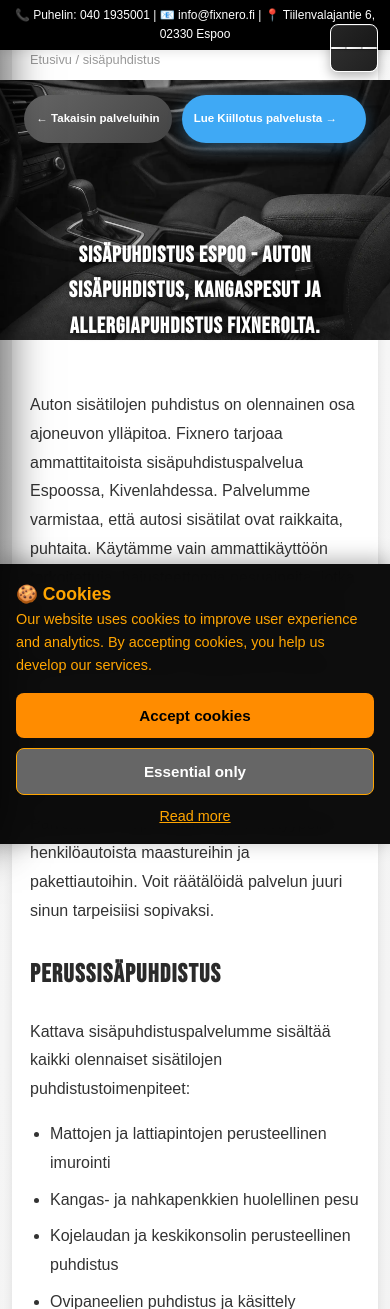
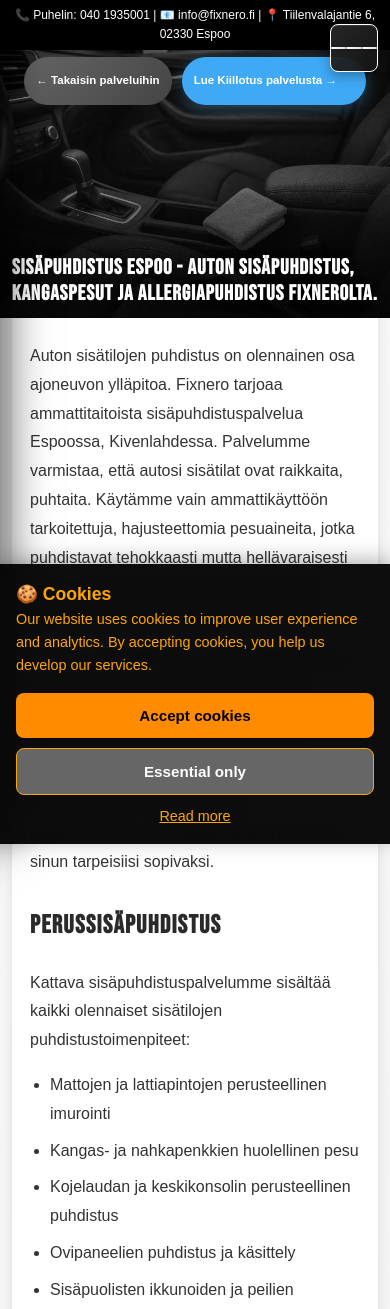
Before and after one commit to TomiServices/Rajala-services, a PHP site: page /sisapuhdistus.html in a window 390 px wide. Shown: the top 1309 px of the page. Run offline with PHP 8.4, Linux system fonts and the light colour scheme.

Commit message:
Responsive hero section redesign: modern CSS with gradient overlay and clamp() sizing
Co-authored-by: TomiServices <208282197+TomiServices@users.noreply.github.com>

```diff
--- a/sisapuhdistus.html
+++ b/sisapuhdistus.html
@@ -583,17 +583,6 @@
             }
 
         }
-        /* Hero image section placement inside container */
-        .container .hero-image-section {
-            margin-top: -28px;
-            margin-left: -40px;
-            margin-right: -40px;
-            width: calc(100% + 80px);
-            margin-bottom: 8px;
-            background: transparent;
-            padding: 0;
-            border-radius: 18px 18px 0 0;
-        }
         /* Breadcrumb shown only on mobile, fills the white gap between top bar and hero */
         .breadcrumb-mobile {
             display: none;
@@ -612,74 +601,6 @@
         @media (max-width: 768px) {
             .breadcrumb-mobile {
                 display: block;
-            }
-        }
-        .container .hero-image-section img {
-            height: 450px;
-            width: 100%;
-        }
-        /* Remove dark overlay; place buttons at top and h1 at bottom */
-        .container .hero-image-section img + .hero-overlay {
-            background: transparent;
-            justify-content: space-between;
-            align-items: flex-start;
-            padding-top: 50px;
-            box-sizing: border-box;
-        }
-        .container .hero-image-section img + .hero-overlay h1 {
-            text-shadow: 1px 1px 6px rgba(0,0,0,0.9);
-            margin-bottom: 0;
-            width: 100%;
-        }
-        /* Top buttons row inside hero */
-        .hero-top-buttons {
-            display: flex;
-            gap: 10px;
-            flex-wrap: wrap;
-            width: 100%;
-            justify-content: center;
-        }
-        /* Full-width hero on mobile */
-        @media (max-width: 768px) {
-            .container .hero-image-section {
-                margin-left: 0;
-                margin-right: 0;
-                width: 100vw;
-                left: 50%;
-                transform: translateX(-50%);
-                border-radius: 0;
-            }
-            .container .hero-image-section img {
-                height: 250px;
-                border-radius: 0;
-            }
-        }
-        @media (max-width: 480px) {
-            /* Taller than desktop because the title wraps to 3+ lines on narrow screens */
-            .container .hero-image-section img {
-                height: 330px;
-            }
-            .container .hero-image-section .hero-overlay h1 {
-                font-size: 1.4rem;
-            }
-            /* Elevate H1 slightly so it never extends beyond the image bottom edge */
-            .container .hero-image-section img + .hero-overlay {
-                padding-bottom: 30px;
-            }
-        }
-        /* Wider hero on desktop: extend to viewport width for better visual alignment */
-        @media (min-width: 769px) {
-            .container .hero-image-section {
-                position: relative;
-                left: 50%;
-                transform: translateX(-50%);
-                width: 100vw;
-                margin-left: 0;
-                margin-right: 0;
-                border-radius: 0;
-            }
-            .container .hero-image-section img {
-                max-width: 100%;
             }
         }
     </style>
--- a/static/css/custom.css
+++ b/static/css/custom.css
@@ -1,103 +1,76 @@
-/* custom.css - hero image fixes */
+/* custom.css - Reusable hero section component for Rajala Services / Fixnero */
+
 :root {
-  --hero-gap-top: 12px; /* etäisyys navin ja kuvan väliin */
-  --hero-h-mobile: 120px;
-  --hero-h-small: 110px;
-  --hero-h-tablet: 130px;
-  --hero-h-desktop: 140px;
+  --hero-gap-top: 12px;
+  /* Negative overlap that pulls the hero flush against the top of .container
+     (compensates for .container's 28px top padding at the hero position) */
+  --hero-container-overlap: -28px;
 }
+
+/* ===== HERO SECTION =====
+ * Reusable hero component for service subpages.
+ * HTML pattern: .hero-image-section > img + .hero-overlay > .hero-top-buttons + h1
+ * Breakpoints: ≤480px mobile · ≤768px tablet · 769px+ desktop.
+ * ========================= */
 
 .hero-image-section {
   position: relative;
   width: 100%;
-  margin: 0 auto;
-  margin-top: calc(var(--nav-offset, 70px) + var(--hero-gap-top));
-  margin-bottom: 24px;
-  padding: 20px;
-  max-width: 1200px; /* Aligns with the content width */
-  display: flex;
-  flex-direction: column;
-  justify-content: center;
-  align-items: center;
-  background: #f9f9f9; /* Matches white margins */
-  border-radius: 12px;
-  overflow: hidden; /* Fallback for browsers without :has() support */
-}
-
-/* When image comes first, contain it properly for overlay
-   Note: :has() requires modern browsers (Chrome 105+, Safari 15.4+, Firefox 121+)
-   This ensures overlay stays within bounds */
-.hero-image-section:has(img:first-child) {
   overflow: hidden;
 }
 
+/* Hero image: fills container, cropped with cover.
+   38vw keeps the hero at ~40% of viewport width on desktop (≈480px at 1280px)
+   while the clamp bounds prevent it from getting too short (<220px) or too tall (>480px). */
 .hero-image-section img {
-  max-width: 100%;
-  height: auto;
+  display: block;
+  width: 100%;
+  height: clamp(220px, 38vw, 480px);
   object-fit: cover;
   object-position: center;
-  border-radius: 8px; /* Slight border radius for visual consistency */
-  box-shadow: 0 2px 8px rgba(0, 0, 0, 0.1); /* Soft shadow to elevate the image */
 }
 
+/* Gradient overlay: top-dark for button legibility, clear middle, bottom-dark for H1 */
 .hero-overlay {
-  position: relative;
+  position: absolute;
+  inset: 0;
+  background: linear-gradient(
+    to bottom,
+    rgba(0, 0, 0, 0.35) 0%,
+    rgba(0, 0, 0, 0.05) 35%,
+    rgba(0, 0, 0, 0.50) 65%,
+    rgba(0, 0, 0, 0.82) 100%
+  );
   display: flex;
   flex-direction: column;
-  align-items: center;
-  text-align: center;
-  padding: 20px 40px;
+  justify-content: space-between;
+  align-items: flex-start;
+  padding: clamp(14px, 3vw, 40px);
+  box-sizing: border-box;
 }
 
-/*
- * Adaptive Layout Pattern:
- * - If HTML has <img> first, then <hero-overlay>: overlay positions absolutely over image (current service pages)
- * - If HTML has <hero-overlay> first, then <img>: content stacks above image (new design pattern)
- * This allows backward compatibility while supporting new layouts
- */
-
-/* When image comes first (current structure), position overlay absolutely over image */
-.hero-image-section img + .hero-overlay {
-  position: absolute;
-  top: 0;
-  left: 0;
+/* H1 inside hero: always white with shadow for contrast on any image */
+.hero-overlay h1 {
+  color: #fff;
+  font-size: clamp(1.3rem, 3.5vw, 2.8rem);
+  font-family: 'Bebas Neue', 'Yanone Kaffeesatz', 'Impact', sans-serif;
+  letter-spacing: 0.04em;
+  line-height: 1.2;
+  text-shadow: 0 2px 10px rgba(0, 0, 0, 0.70);
+  margin: 0;
   width: 100%;
-  height: 100%;
-  justify-content: center;
-  color: white;
-  background: rgba(0, 0, 0, 0.4);
-  padding: 20px;
-}
-
-/* Text color adjustments for overlay on image */
-.hero-image-section img + .hero-overlay h1 {
-  color: white;
-}
-
-.hero-image-section img + .hero-overlay p {
-  color: white;
-}
-
-/* Ensure image doesn't interfere with flex layout when overlay comes first */
-.hero-image-section .hero-overlay + img {
-  display: block;
-}
-
-.hero-overlay h1 {
-  font-size: 2.5em;
-  font-weight: bold;
-  margin-bottom: 10px;
-  color: #333;
+  hyphens: auto;
 }
 
 .hero-overlay p {
-  font-size: 1.1em;
-  margin-bottom: 20px;
-  color: #666;
+  color: rgba(255, 255, 255, 0.92);
+  font-size: clamp(0.9rem, 1.8vw, 1.1rem);
+  text-shadow: 0 1px 4px rgba(0, 0, 0, 0.60);
+  margin-bottom: 0;
 }
 
 .hero-overlay button {
-  background-color: #007bff; /* Blue color for buttons */
+  background-color: #007bff;
   color: #fff;
   padding: 10px 20px;
   margin: 5px;
@@ -110,7 +83,7 @@
 }
 
 .hero-overlay button:hover {
-  background-color: #0056b3; /* Darker blue on hover */
+  background-color: #0056b3;
 }
 
 .hero-overlay button:focus,
@@ -119,44 +92,41 @@
   outline-offset: 2px;
 }
 
+/* Navigation button row at the top of the overlay */
+.hero-top-buttons {
+  display: flex;
+  gap: 10px;
+  flex-wrap: wrap;
+  width: 100%;
+  justify-content: center;
+}
+
+/* Hero inside .container: bleed to full viewport width */
+.container .hero-image-section {
+  position: relative;
+  left: 50%;
+  transform: translateX(-50%);
+  width: 100vw;
+  margin-top: var(--hero-container-overlap);
+  margin-bottom: 24px;
+  border-radius: 0;
+}
+
+/* Responsive image heights */
+@media (max-width: 768px) {
+  .hero-image-section img {
+    height: clamp(200px, 55vw, 310px);
+  }
+}
+
 @media (max-width: 480px) {
-  .hero-image-section {
-    margin-top: calc(var(--nav-offset,64px) + 8px);
-    padding: 12px;
+  .hero-image-section img {
+    height: clamp(230px, 70vw, 340px);
   }
-  .hero-image-section img {
-    border-radius: 8px;
+  .hero-overlay h1 {
+    font-size: clamp(1.1rem, 5.5vw, 1.6rem);
   }
   .hero-overlay {
-    padding: 15px 20px;
-  }
-  .hero-overlay h1 {
-    font-size: 1.8em;
-  }
-  .hero-overlay p {
-    font-size: 0.95em;
-  }
-  .hero-overlay button {
-    font-size: 0.9em;
-    padding: 8px 16px;
+    padding: clamp(10px, 3vw, 20px);
   }
 }
-@media (min-width: 481px) and (max-width: 767px) {
-  .hero-overlay {
-    padding: 18px 30px;
-  }
-  .hero-overlay h1 {
-    font-size: 2em;
-  }
-  .hero-overlay p {
-    font-size: 1em;
-  }
-}
-@media (min-width: 768px) and (max-width: 1023px) {
-  .hero-overlay h1 {
-    font-size: 2.2em;
-  }
-  .hero-overlay p {
-    font-size: 1.05em;
-  }
-}
--- a/static/css/visual-emphasis.css
+++ b/static/css/visual-emphasis.css
@@ -160,66 +160,6 @@ ul.benefits-list li::before {
     margin-top: 0;
 }
 
-/* Hero Image Section - Consistent layout for all service pages */
-/* Centered, responsive, and professional hero image display */
-.hero-image-section {
-    width: 100%;
-    max-width: 1600px;
-    margin: 100px auto 60px;
-    padding: 0 40px;
-    display: flex;
-    justify-content: center;
-    align-items: center;
-    background: transparent;
-}
-
-.hero-image-section img {
-    width: 100%;
-    max-width: 1400px;
-    height: auto;
-    aspect-ratio: 16 / 9;
-    object-fit: contain;
-    object-position: center center;
-    display: block;
-    border-radius: 12px;
-    box-shadow: 0 4px 12px rgba(0, 0, 0, 0.08);
-    transition: transform 0.3s ease, box-shadow 0.3s ease;
-    margin: 0 auto;
-}
-
-.hero-image-section img:hover {
-    transform: translateY(-5px);
-    box-shadow: 0 8px 24px rgba(0, 0, 0, 0.12);
-}
-
-/* Tablet - 768px to 1023px */
-@media (min-width: 768px) and (max-width: 1023px) {
-    .hero-image-section {
-        margin: 90px auto 50px;
-        padding: 0 30px;
-    }
-}
-
-/* Mobile - up to 767px */
-@media (max-width: 767px) {
-    .hero-image-section {
-        margin: 80px auto 40px;
-        padding: 0 20px;
-    }
-
-    .hero-image-section img {
-        border-radius: 8px;
-    }
-}
-
-/* Small mobile - up to 480px */
-@media (max-width: 480px) {
-    .hero-image-section {
-        margin: 70px auto 30px;
-        padding: 0 15px;
-    }
-}
-
 /* Mobile Responsive Adjustments */
 @media (max-width: 768px) {
     .highlight-price,
```
